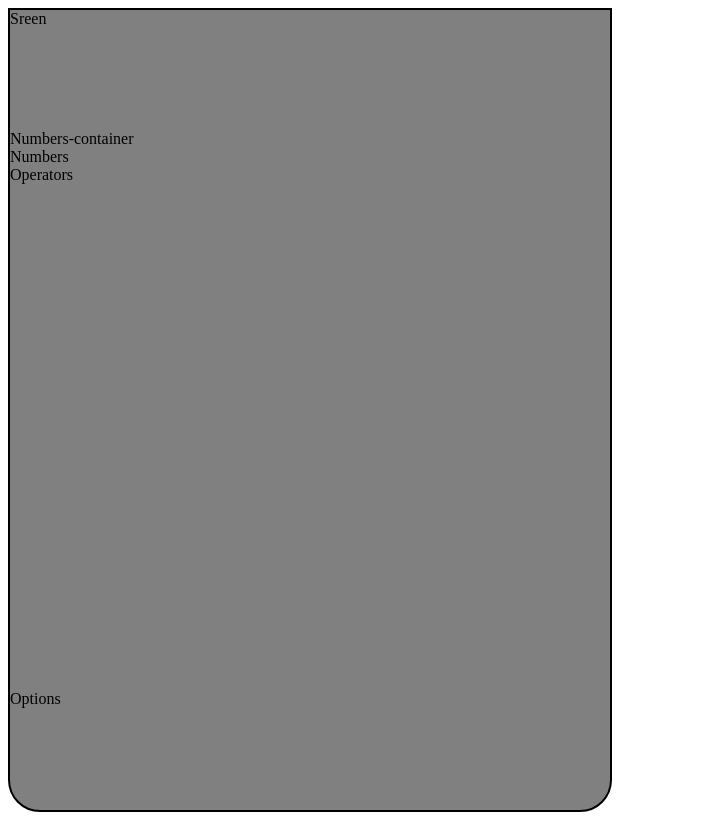
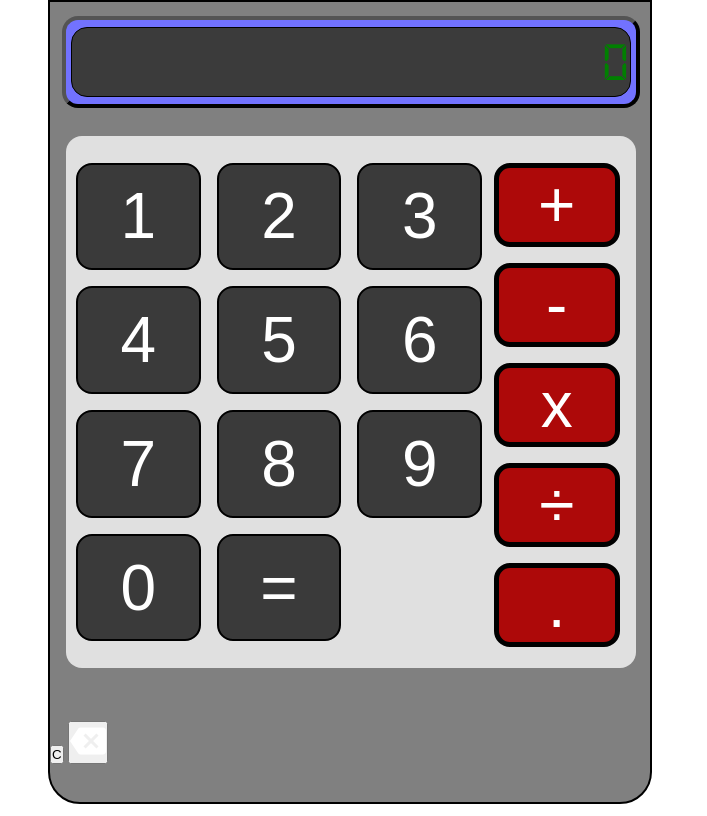
Before and after one commit to telepath01/Calculator, a plain HTML site: page index.html in a window 1280 px wide. Shown: the whole page, without its empty margins (0-707 px from the left). Drawn offline with Linux system fonts and the light colour scheme.

Commit message:
Working with the html elements
Finished the following elements in the calculator:
-Screen element
-Number pad
-Operators

Working on the following
-Options

```diff
--- a/index.html
+++ b/index.html
@@ -9,15 +9,66 @@
     <title>Calculator</title>
   </head>
   <body>
+    <!-- The calculator container, this houses all the code elements for the calculator body
+
+    -->
     <div class="calculator-container">
-      <div class="screen-container">Sreen</div>
-      <div class="number-pad-container">
-        Numbers-container
-        <div class="numbers">Numbers</div>
-        <div class="operators-container">Operators</div>
+      <!-- Screen container, houses all elements for the screen
+
+      -->
+      <div class="screen-container">
+        <div class="screen">
+          <!-- The scrren output, use the following elelment to output the values
+
+          -->
+          <div class="screen-output">0</div>
+        </div>
       </div>
 
-      <div class="options-container">Options</div>
+      <!-- The number pad container, this houses all the elements that will be used for the calculator function. This only includes numeber pad and operators
+
+      -->
+      <div class="number-pad-container">
+        <!-- This div element houses the numbers of the calculator
+
+        -->
+        <div class="numbers">
+          <button class="num-btn">1</button>
+          <button class="num-btn">2</button>
+          <button class="num-btn">3</button>
+          <button class="num-btn">4</button>
+          <button class="num-btn">5</button>
+          <button class="num-btn">6</button>
+          <button class="num-btn">7</button>
+          <button class="num-btn">8</button>
+          <button class="num-btn">9</button>
+          <button class="num-btn">0</button>
+          <button class="num-btn" id="equal">=</button>
+        </div>
+
+        <!-- This div houses the operators for the calculator
+
+        -->
+        <div class="operators-container">
+          <button class="num-operator" id="sum">+</button>
+          <button class="num-operator" id="minus">-</button>
+          <button class="num-operator" id="multiply">x</button>
+          <button class="num-operator" id="divide">÷</button>
+          <button class="num-operator" id="decimal">.</button>
+        </div>
+      </div>
+
+      <!-- This div houses the buttons for the options
+
+      -->
+      <div class="options-container">
+        <div class="options-btns">
+          <button class="clear-btn">C</button>
+          <button class="backspace-btn">
+            <img class="back-img" src="resources/images/backspace.png" />
+          </button>
+        </div>
+      </div>
     </div>
   </body>
 </html>
--- a/resources/styles/style.css
+++ b/resources/styles/style.css
@@ -1,18 +1,33 @@
+@font-face {
+  font-family: DS DIGI;
+  src: url(/resources/fonts/DS-DIGI.TTF);
+}
+
+* {
+  margin: 0;
+  padding: 0;
+}
 body {
   height: 800px;
   width: 600px;
+  margin-left: 3rem;
+  font-family: sans-serif;
 }
 /* The start of the calculator container
 
 
 */
 .calculator-container {
+  align-content: center;
+  align-items: center;
+  align-self: center;
   background-color: grey;
   display: grid;
   border: 2px solid black;
   border-radius: 0 0 2rem 2rem;
   height: 100%;
   width: 100%;
+
   grid-template-rows: 15% 70% 15%;
   grid-template-areas:
     "screen"
@@ -24,16 +39,97 @@ body {
 
 */
 .screen-container {
+  align-self: center;
+  align-content: center;
+  align-items: center;
+  margin-left: 2%;
+  border: 4px outset black;
+  border-radius: 1rem;
+  background-color: rgb(114, 114, 255);
+  display: grid;
   grid-area: screen;
+  grid-template-rows: 1fr;
+  height: 70%;
+  width: 95%;
+}
+.screen {
+  align-items: center;
+  display: grid;
+  background-color: rgb(59, 59, 59);
+  margin-left: 0.8%;
+  border: 1px solid black;
+  border-radius: 1rem;
+  height: 80%;
+  width: 98%;
+  grid-template-rows: 1fr;
+}
+.screen-output {
+  color: green;
+  align-items: center;
+  justify-content: end;
+  display: flex;
+  flex: 1;
+  margin-left: 1px;
+  margin-right: 1px;
+  font-family: "DS DIGI";
+  font-size: 3.5rem;
+  height: 100%;
 }
 
 /* The start of the number pad container
 
 */
 .number-pad-container {
+  align-self: center;
+  align-items: center;
+  align-content: center;
+  margin-left: 1rem;
+  border-radius: 1rem;
+  display: grid;
+  background-color: rgb(224, 224, 224);
   grid-area: num-pad;
+  height: 95%;
+  width: 95%;
+  grid-template-columns: 75% 25%;
+  grid-template-rows: 1fr;
+  grid-template-areas: "numbers operators";
+}
+.numbers {
+  display: grid;
+  gap: 1rem;
+  height: 90%;
+  width: 95%;
+  margin-left: 10px;
+  grid-template-columns: repeat(3, 1fr);
+  grid-template-rows: repeat(auto-fit, 1fr);
 }
 
+.num-btn {
+  cursor: pointer;
+  border: 2px solid black;
+  background-color: rgb(58, 58, 58);
+  border-radius: 1rem;
+  color: white;
+  font-size: 4rem;
+}
+.operators-container {
+  display: grid;
+  height: 90%;
+  gap: 1rem;
+  margin-right: 1rem;
+}
+
+.num-operator {
+  display: grid;
+  align-items: center;
+  text-align: center;
+  align-content: center;
+  border-radius: 1rem;
+  border: 5px solid black;
+  background-color: rgb(173, 9, 9);
+  font-size: 4rem;
+  color: rgb(255, 255, 255);
+}
 /* The start of the options container
 
 */
```
Also changed, not shown: resources/fonts/DS-DIGI.TTF (added), resources/images/backspace.png (added), 1 other file.
